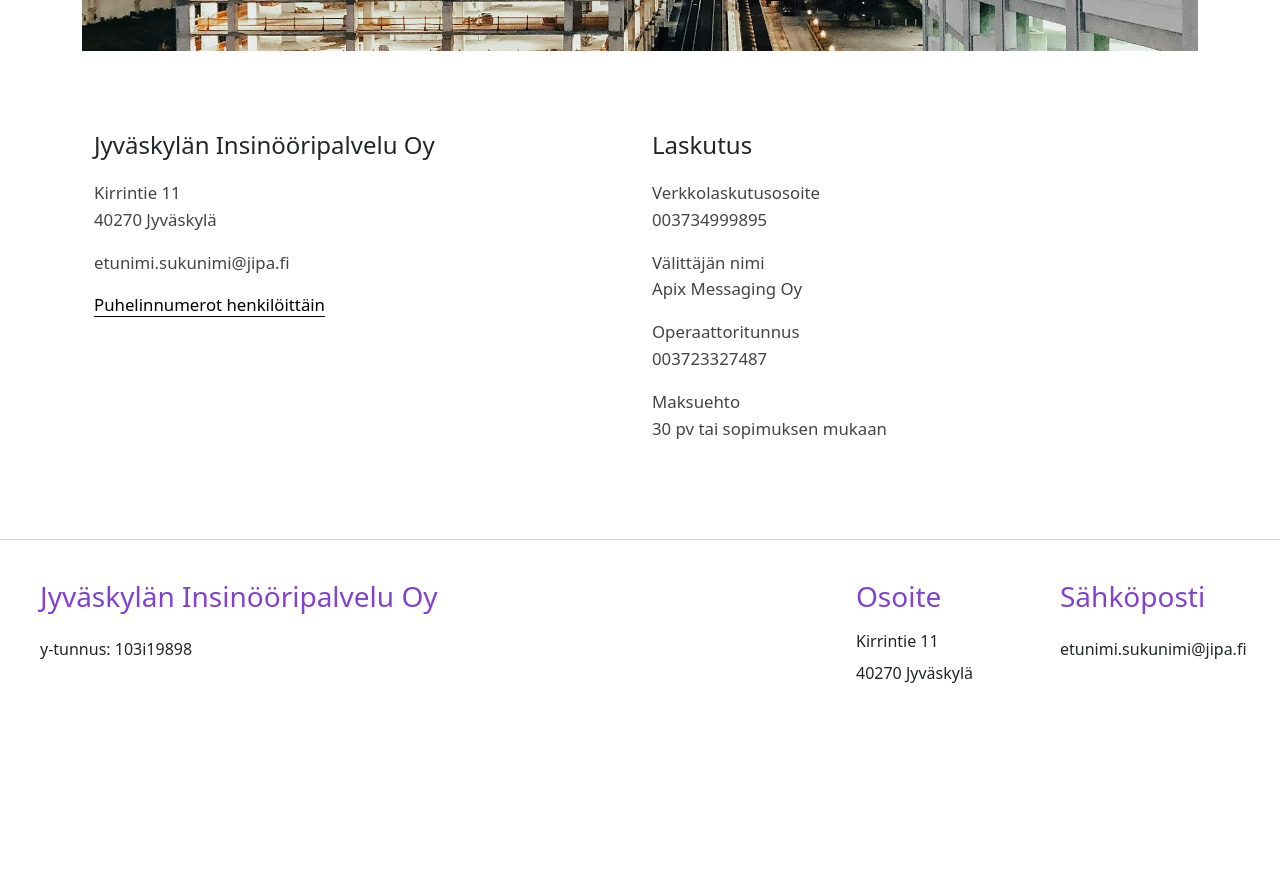
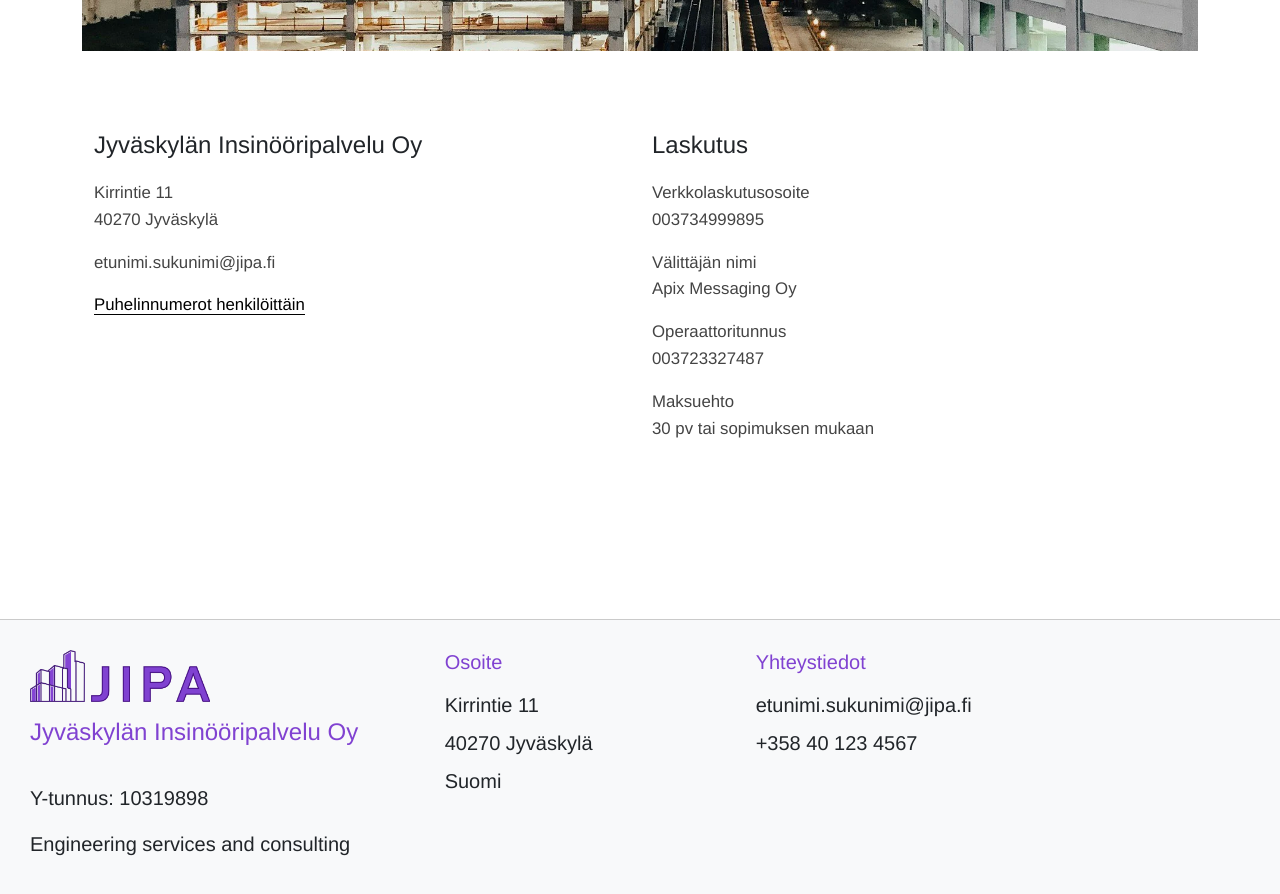
Before and after one commit to BigFatRat69/JiPaNaytto, a React (Vite) app in the folder frontend/: page /contact in a window 1280 px wide. Shown: the part 340-1234 px from the top of the page. Before the commit the page ends 1065 px from the top, so only its background shows below. Built offline with nearby package versions, Linux system fonts and the light colour scheme.

Commit message:
Make footter better

```diff
--- a/frontend/src/App.css
+++ b/frontend/src/App.css
@@ -1,7 +1,3 @@
-* {
-  font-family: "Roboto", normal;
-}
-
 .counter {
   font-size: 16px;
   padding: 5px 10px;
--- a/frontend/src/components/Footer.jsx
+++ b/frontend/src/components/Footer.jsx
@@ -1,36 +1,34 @@
-import { Container, Stack, Row, Col, Image } from "react-bootstrap";
+import { Container, Row, Col, Stack, Image } from "react-bootstrap";
 import logo from "../assets/JIPA_logo.jpg";
 
 export default function Footer() {
 	const fontColor = { color: "#8042D1" };
 
 	return (
-		<footer>
-			<Container
-				fluid
-				style={{
-					borderTop: "1px solid lightgray",
-					padding: 40,
-				}}
-			>
-				<Row>
-					<Col xs={8}>
+		<footer style={{ backgroundColor: "#f8f9fa", marginTop: 80 }}>
+			<Container fluid style={{ padding: 30, borderTop: "1px solid #cacaca" }}>
+				<Row className="mb-4">
+					<Col md={4}>
 						<Stack gap={3}>
-							<h3 style={fontColor}>Jyväskylän Insinööripalvelu Oy</h3>
-							<div>y-tunnus: 103i19898</div>
+							<Image src={logo} style={{ width: 180 }} />
+							<h4 style={fontColor}>Jyväskylän Insinööripalvelu Oy</h4>
+							<div>Y-tunnus: 10319898</div>
+							<div>Engineering services and consulting</div>
 						</Stack>
 					</Col>
-					<Col xs={2}>
+					<Col md={3}>
 						<Stack gap={2}>
-							<h3 style={fontColor}>Osoite</h3>
+							<h5 style={fontColor}>Osoite</h5>
 							<div>Kirrintie 11</div>
 							<div>40270 Jyväskylä</div>
+							<div>Suomi</div>
 						</Stack>
 					</Col>
-					<Col xs={2}>
-						<Stack gap={3}>
-							<h3 style={fontColor}>Sähköposti</h3>
+					<Col md={3}>
+						<Stack gap={2}>
+							<h5 style={fontColor}>Yhteystiedot</h5>
 							<div>etunimi.sukunimi@jipa.fi</div>
+							<div>+358 40 123 4567</div>
 						</Stack>
 					</Col>
 				</Row>
--- a/frontend/src/index.css
+++ b/frontend/src/index.css
@@ -1,3 +1,7 @@
+* {
+  font-family: "Helvetica Neue", Arial, sans-serif;
+}
+
 .section-light {
   background-color: #f8f9fa;
   padding: 100px 0;
@@ -34,6 +38,10 @@
 .contact-card a {
   color: #ffffff;
   text-decoration: underline;
+}
+
+div {
+  font-size: 20px
 }
 
 h1 {
```
